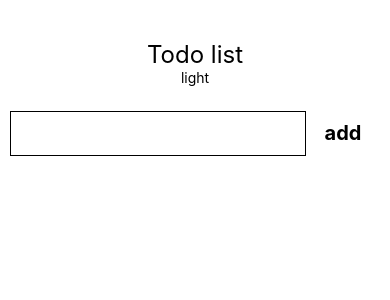
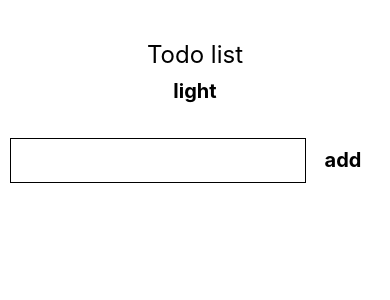
Before and after one commit to lizacoma/react-native, a React Native app: screen / in a window 390 px wide. Shown: the top 300 px of the page. Built offline with nearby package versions, Linux system fonts and the light colour scheme.

Commit message:
add change theme function

```diff
--- a/src/AddTodo.js
+++ b/src/AddTodo.js
@@ -4,7 +4,16 @@ import { connect } from 'react-redux';
 import { addNewTodo } from './redux/actions/todos';
 
 const AddTodo = (props) => {
+    const { themeBool, addTodo } = props;
     const [text, setText] = useState('');
+
+    const theme = StyleSheet.create({
+        basic: {
+            backgroundColor: themeBool ? '#fff' : '#000',
+            color: themeBool ? '#000' : '#fff',
+            borderColor: themeBool ? '#000' : '#fff'
+        }
+    });
 
     const handleChange = (text) => {
         if(text != '') setText(text);
@@ -16,14 +25,14 @@ const AddTodo = (props) => {
             title: text
         };
 
-        props.addTodo(newTodo);
+        addTodo(newTodo);
         setText('');
     };
 
     return (
-        <View style={StyleSheet.compose(styles.block)}>
+        <View style={StyleSheet.compose(theme.basic, styles.block)}>
                 <TextInput
-                    style={styles.input}
+                    style={StyleSheet.compose(theme.basic, styles.input)}
                     value={text}
                     onChangeText={text => handleChange(text)}
                 />
@@ -34,7 +43,7 @@ const AddTodo = (props) => {
                 underlayColor="#DDDDDD"
                 onPress={handleSubmit}>
                 <View accessibilityRole = 'button'>
-                    <Text style={styles.buttonText}>
+                    <Text style={StyleSheet.compose(theme.basic, styles.buttonText)}>
                         add
                     </Text>
                 </View>
@@ -68,10 +77,16 @@ const styles = StyleSheet.create({
     }
 });
 
+const mapStateToProps = state => {
+    return {
+        themeBool: state.stateReducer.theme
+    };
+};
+
 const mapDispatchToProps = dispatch => {
     return {
         addTodo: todo => dispatch(addNewTodo(todo))
     };
 };
 
-export default connect(null, mapDispatchToProps) (AddTodo);
+export default connect(mapStateToProps, mapDispatchToProps) (AddTodo);
--- a/src/InputForm.js
+++ b/src/InputForm.js
@@ -2,7 +2,7 @@ import React, {useState} from 'react';
 import {View, Text, StyleSheet, TextInput, TouchableHighlight} from 'react-native';
 
 export const InputForm = (props) => {
-    const { todo, onEdit, changeForm } = props;
+    const { todo, onEdit, changeForm, styleTheme } = props;
 
     const [text, setText] = useState(todo.title);
 
--- a/src/Navbar.js
+++ b/src/Navbar.js
@@ -1,44 +1,40 @@
 import React, {useState} from 'react';
 import {View, Text, StyleSheet, TouchableHighlight} from 'react-native';
+import { connect } from "react-redux";
+import { changeTheme } from './redux/actions/todos';
 
-export const Navbar = (props) => {
+const Navbar = (props) => {
+    const { title, themeBool, changeTheme } = props;
 
-    const [themeNow, setTheme] = useState(true);
-
-    const changeTheme = () => {
-        setTheme(pre => !pre);
-    };
+    const theme = StyleSheet.create({
+        basic: {
+            backgroundColor: themeBool ? '#fff' : '#000',
+            color: themeBool ? '#000' : '#fff',
+            borderColor: themeBool ? '#000' : '#fff'
+        }
+    });
 
     return (
-        <View style={StyleSheet.compose(themeNow ? theme.lightTheme : theme.darkTheme, styles.navbar)}>
-            <Text style={StyleSheet.compose(themeNow ? theme.lightTheme : theme.darkTheme, styles.text)}>
-                {props.title}
+        <View style={StyleSheet.compose(theme.basic, styles.navbar)}>
+            <Text style={StyleSheet.compose(theme.basic, styles.text)}>
+                {title}
             </Text>
             <TouchableHighlight
                 style={styles.button}
                 activeOpacity={0.6}
                 underlayColor="#DDDDDD"
-                onPress={changeTheme}>
-                    <Text>
-                        {themeNow ? 'light' : 'dark'}
+                onPress={() => changeTheme(!themeBool)}>
+                <View>
+                    <Text style={StyleSheet.compose(theme.basic, styles.buttonText)}>
+                        {themeBool ? 'light' : 'dark'}
                     </Text>
+                </View>
             </TouchableHighlight>
         </View>
     )
 };
 
-const theme = StyleSheet.create({
-    lightTheme: {
-        backgroundColor: '#fff',
-        color: '#000',
-        borderColor: '#000'
-    },
-    darkTheme: {
-        backgroundColor: '#000',
-        color: '#fff',
-        borderColor: '#fff'
-    }
-});
+
 
 const styles = StyleSheet.create({
     navbar:{
@@ -48,5 +44,26 @@ const styles = StyleSheet.create({
     },
     text:{
         fontSize: 24
+    },
+    buttonText: {
+        textAlign: 'center',
+        fontWeight: '700',
+        fontSize: 20,
+        paddingVertical: 10
     }
 });
+
+const mapStateToProps = state => {
+    return {
+        state,
+        themeBool: state.stateReducer.theme
+    };
+};
+
+const mapDispatchToProps = dispatch => {
+    return {
+        changeTheme: bool => dispatch(changeTheme(bool))
+    };
+};
+
+export default connect(mapStateToProps, mapDispatchToProps) (Navbar);
--- a/src/Todo.js
+++ b/src/Todo.js
@@ -6,9 +6,17 @@ import { InputForm } from './InputForm';
 import { editTodo, deleteTodo } from "./redux/actions/todos";
 
 const Todo = (props) => {
-    const { todo, editTodoAct, deleteTodoAct } = props;
+    const { todo, editTodoAct, deleteTodoAct, themeBool } = props;
 
     const [toggle, setToggleOn] = useState(false);
+
+    const theme = StyleSheet.create({
+        basic: {
+            backgroundColor: themeBool ? '#fff' : '#000',
+            color: themeBool ? '#000' : '#fff',
+            borderColor: themeBool ? '#000' : '#fff'
+        }
+    });
 
     const onChange = () => {
         setToggleOn(pre => !pre);
@@ -19,15 +27,24 @@ const Todo = (props) => {
             id: todo.id,
             title: text
         };
-
         editTodoAct(newTodo);
     };
 
     return (
-        <View style={StyleSheet.compose(styles.todo)}>
+        <View style={StyleSheet.compose(theme.basic, styles.todo)}>
             {!toggle ?
-                <TodoTitle changeForm = {onChange} todo = {todo} onDelete = {deleteTodoAct}/> :
-                <InputForm changeForm = {onChange} todo = {todo} onEdit = {onEdit}/>}
+                <TodoTitle
+                    changeForm = {onChange}
+                    todo = {todo}
+                    onDelete = {deleteTodoAct}
+                    theme={themeBool}
+                    styleTheme={theme}/> :
+                <InputForm
+                    changeForm = {onChange}
+                    todo = {todo}
+                    onEdit = {onEdit}
+                    theme={themeBool}
+                    styleTheme={theme}/>}
         </View>
     )
 };
@@ -42,6 +59,12 @@ const styles = StyleSheet.create({
     }
 });
 
+const mapStateToProps = state => {
+    return {
+        themeBool: state.stateReducer.theme
+    };
+};
+
 const mapDispatchToProps = dispatch => {
     return {
         editTodoAct: todo => dispatch(editTodo(todo)),
@@ -49,4 +72,4 @@ const mapDispatchToProps = dispatch => {
     };
 };
 
-export default connect(null, mapDispatchToProps) (Todo);
+export default connect(mapStateToProps, mapDispatchToProps) (Todo);
--- a/src/TodoTitle.js
+++ b/src/TodoTitle.js
@@ -2,24 +2,24 @@ import React from 'react';
 import {View, Text, StyleSheet, TouchableHighlight, TouchableWithoutFeedback} from 'react-native';
 
 export const TodoTitle = (props) => {
-const { todo, onDelete, changeForm } = props;
+const { todo, onDelete, changeForm, styleTheme } = props;
 
     return (
-        <View style={styles.todo}>
+        <View style={StyleSheet.compose(styleTheme.basic, styles.todo)}>
             <TouchableWithoutFeedback
                 onPress={changeForm}>
-                <Text style={styles.todoTitle}>
+                <Text style={StyleSheet.compose(styleTheme.basic, styles.todoTitle)}>
                     {todo.title}
                 </Text>
             </TouchableWithoutFeedback>
 
             <TouchableHighlight
-                style={styles.button}
+                style={StyleSheet.compose(styleTheme.basic, styles.button)}
                 activeOpacity={0.6}
                 underlayColor="#DDDDDD"
                 onPress={() => onDelete(todo.id)}>
                 <View accessibilityRole = 'button'>
-                    <Text style={styles.buttonText}>
+                    <Text style={StyleSheet.compose(styleTheme.basic, styles.buttonText)}>
                         &#10006;
                     </Text>
                 </View>
--- a/src/redux/actions/todos.js
+++ b/src/redux/actions/todos.js
@@ -1,4 +1,4 @@
-import { ADD_NEW_TODO, EDIT_TODO, DELETE_TODO } from '../constants/types';
+import { ADD_NEW_TODO, EDIT_TODO, DELETE_TODO, CHANGE_THEME } from '../constants/types';
 
 export function addNewTodo(todo) {
     return {
@@ -20,3 +20,10 @@ export function deleteTodo(id) {
         id
     }
 }
+
+export function changeTheme(bool) {
+    return {
+        type: CHANGE_THEME,
+        bool
+    }
+}
--- a/src/redux/constants/types.js
+++ b/src/redux/constants/types.js
@@ -1,3 +1,5 @@
 export const ADD_NEW_TODO = "ADD_NEW_TODO";
 export const EDIT_TODO = "EDIT_TODO";
 export const DELETE_TODO = "DELETE_TODO";
+
+export const CHANGE_THEME = 'CHANGE_THEME';
--- a/src/redux/reducers/todos.js
+++ b/src/redux/reducers/todos.js
@@ -1,7 +1,8 @@
-import { ADD_NEW_TODO, EDIT_TODO, DELETE_TODO } from '../constants/types';
+import { ADD_NEW_TODO, EDIT_TODO, DELETE_TODO, CHANGE_THEME } from '../constants/types';
 
 const initialState = {
-    todos: []
+    todos: [],
+    theme: true
 };
 
 export function stateReducer (state = initialState, action) {
@@ -25,6 +26,12 @@ export function stateReducer (state = initialState, action) {
                 todos: state.todos.filter(todo => todo.id !== action.id)
             };
 
+        case CHANGE_THEME:
+            return {
+                ...state,
+                theme: action.bool
+            };
+
         default:
             return state;
 
```
Also changed, not shown: src/TodoList.js (+1 -7 lines), src/reducer.js (deleted, +0 -13 lines).
